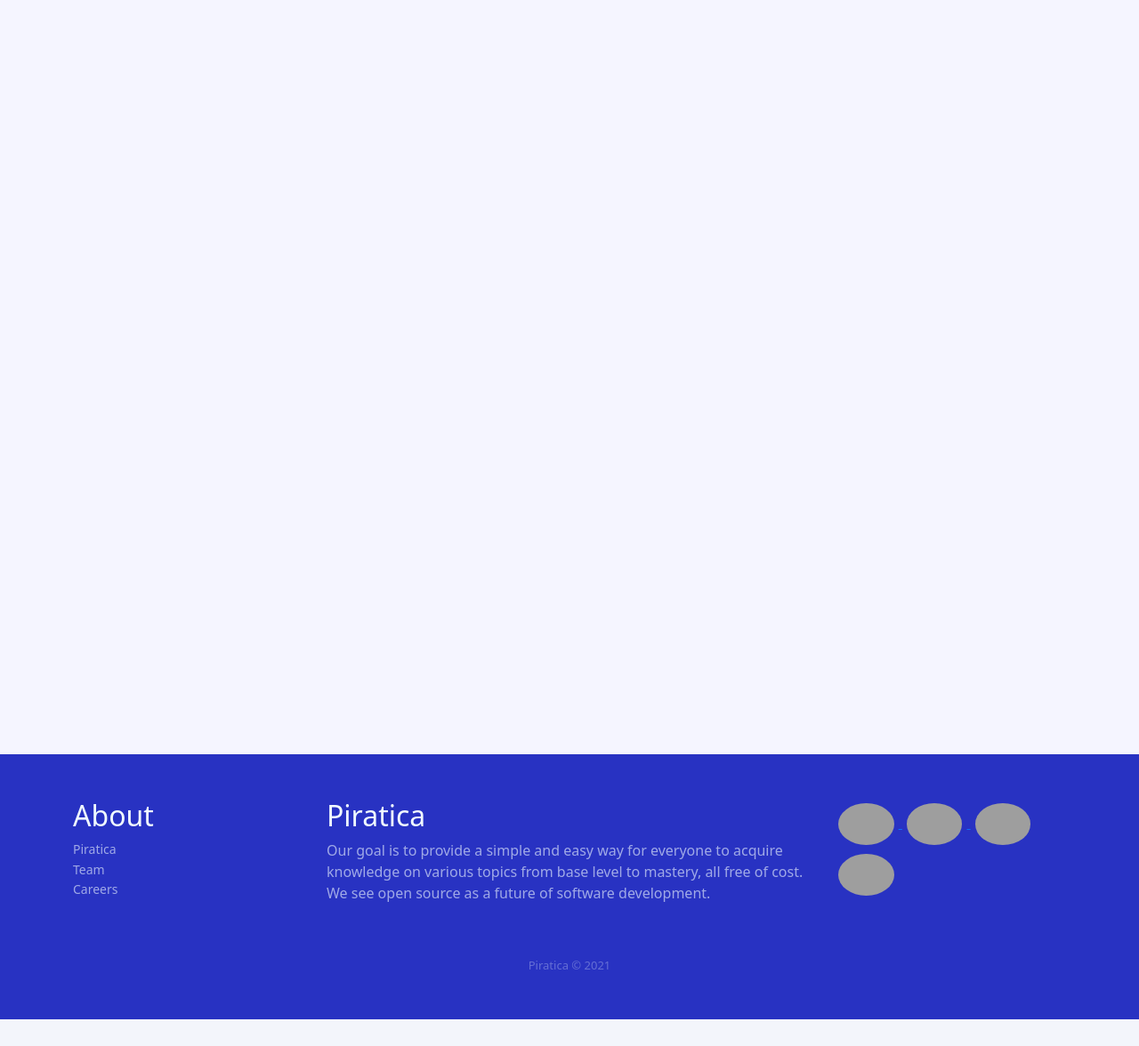
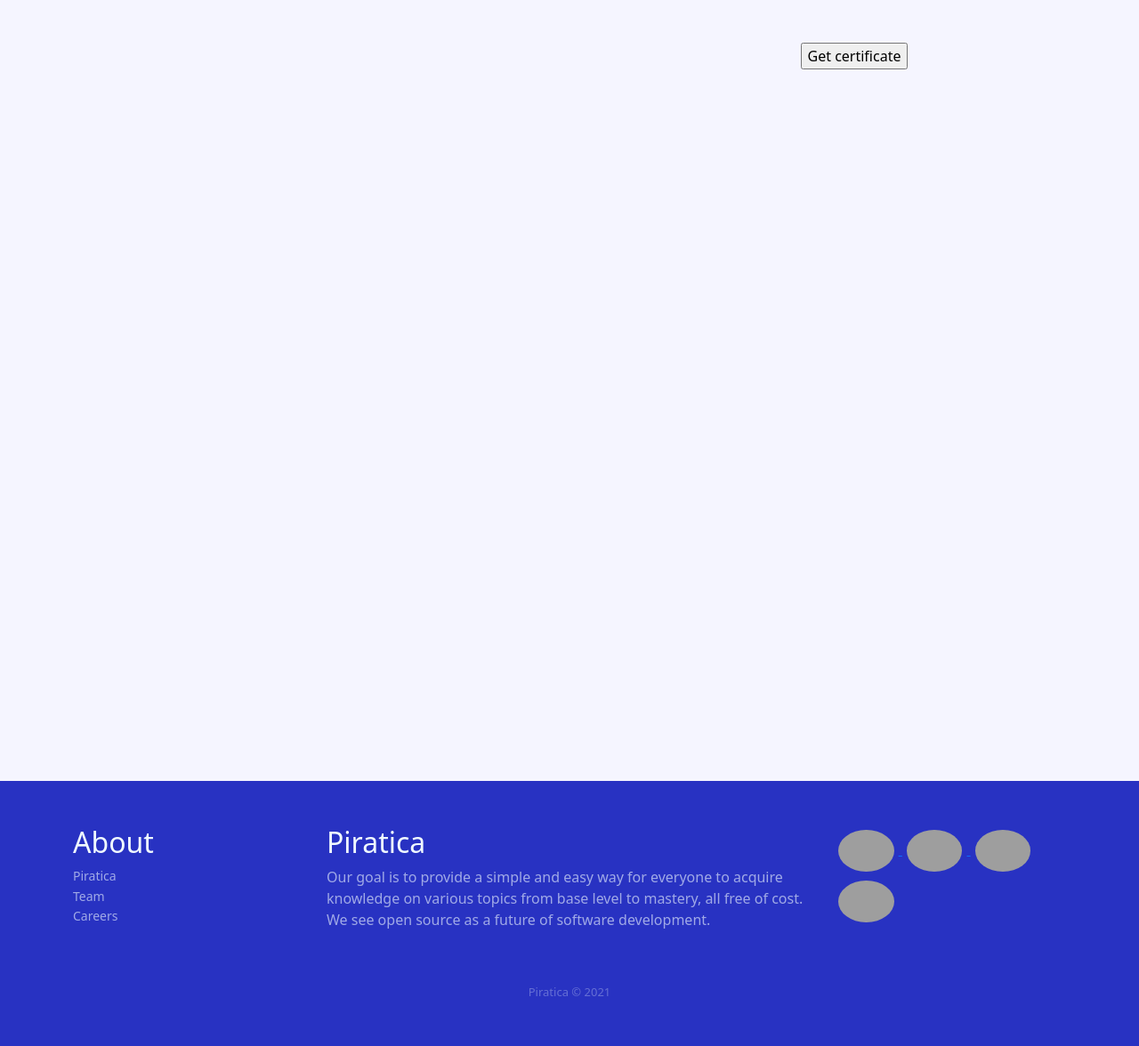
Before and after one commit to apurbadh/Minerva, a Django app: template course/templates/module.html in a window 1280 px wide. Shown: the part 76-1252 px from the top of the page at 89% size. Before the commit the page ends 1222 px from the top, so only its background shows below. Run offline with Django 3.2, Linux system fonts and the light colour scheme; the template is opened without the code that fills it, so the values that code supplies are empty; some libraries are stand-ins or nearby versions; grey boxes are pictures that could not be loaded.

Commit message:
button added

```diff
--- a/course/templates/module.html
+++ b/course/templates/module.html
@@ -3,7 +3,7 @@
 {% block body %}
 <br>
 <br>
-<div  class="course-card" style="text-align: center;margin-left: 20rem;">
+<div  class="course-card" style="text-align: center;margin-left: 40rem;">
 {%for module in modules%}
 <div class="col-sm-6">
   <div class="card">
@@ -25,6 +25,7 @@
 {% endfor %}
 <form style="text-align: center;" method="POST" action="/certificate">
 <input type="hidden" name="cid" value="{{ course.id }}">
+<input type="submit" value="Get certificate">
 </form>
 </div>
 {% endblock body %}
```
